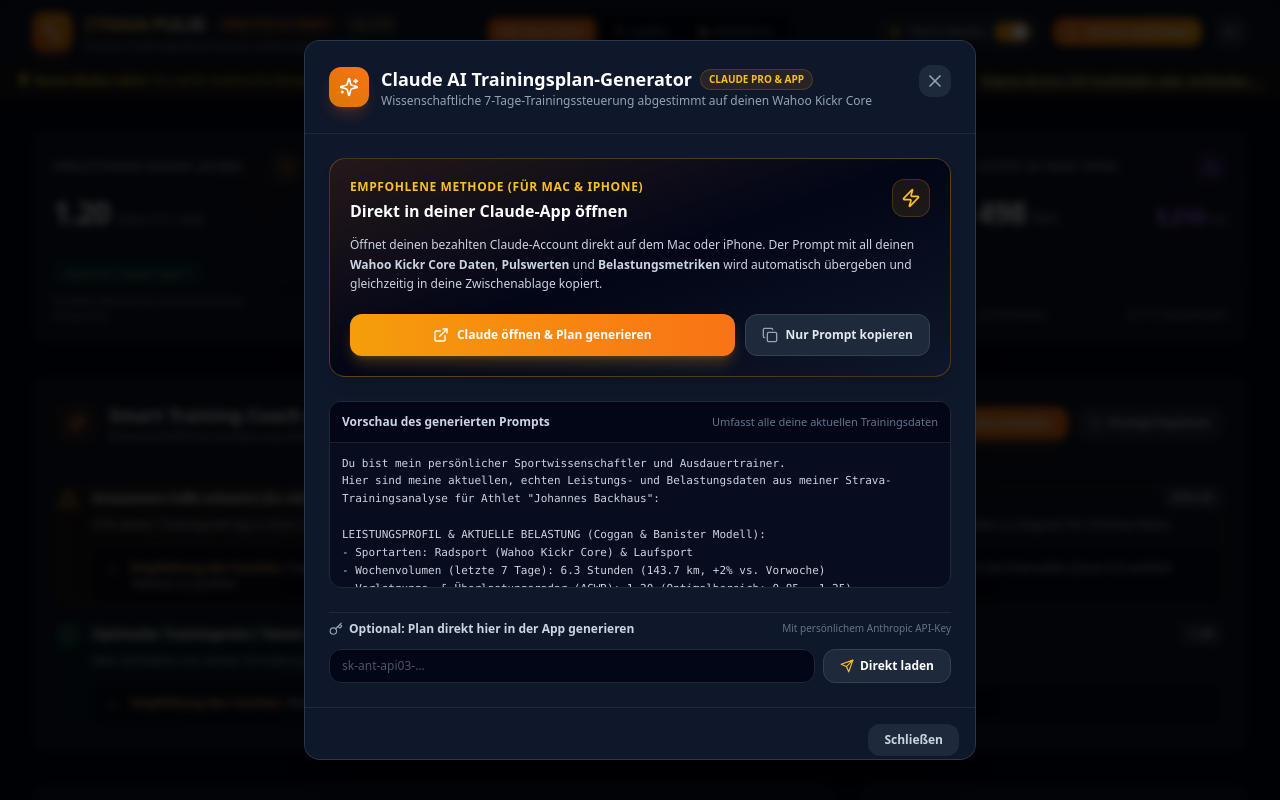
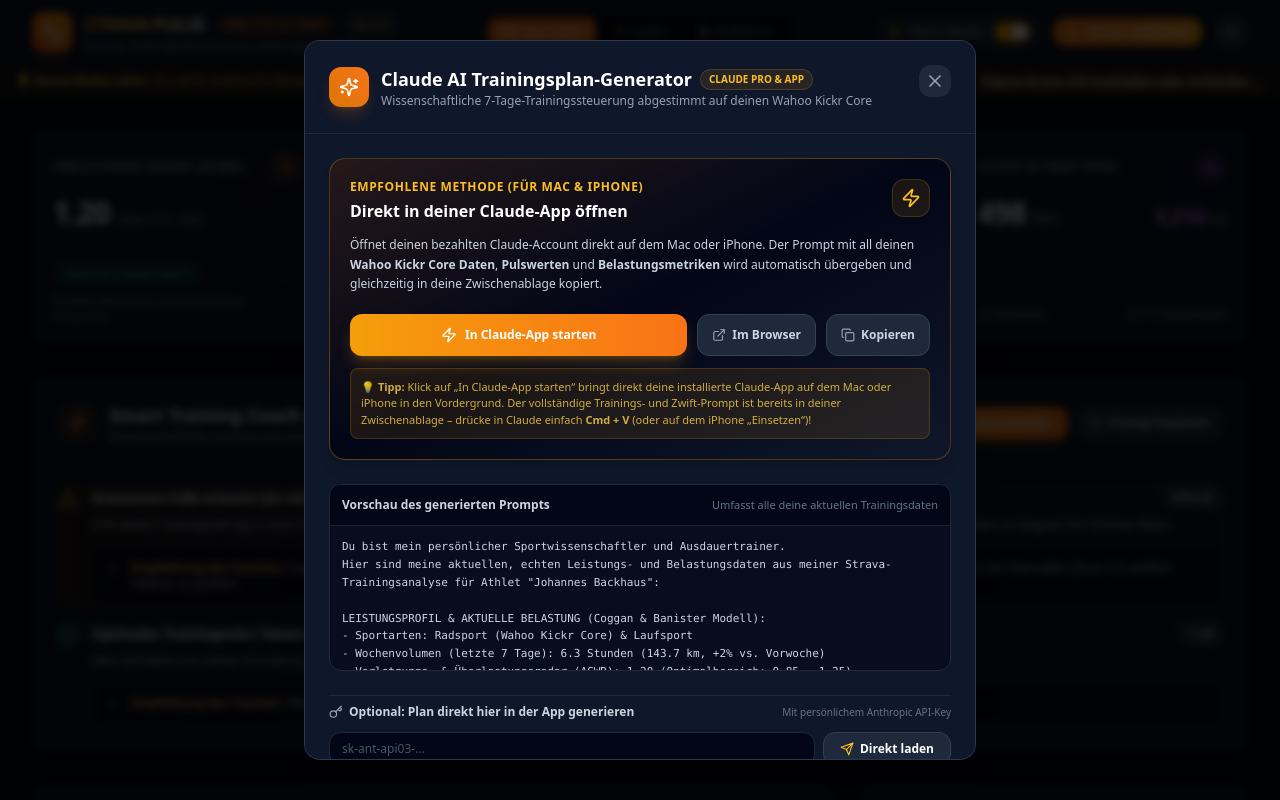
Before and after one commit to Jobacke/strava-analytics, a React (Vite) app: page / in a window 1280 px wide. Both pictures are taken after a click on the button "7-Tage-Plan mit Claude erstellen". Shown: the top 800 px of the page. Built offline with nearby package versions, Linux system fonts and the light colour scheme.

Commit message:
Bump to v1.3.1: Trigger native Claude app directly via claude:// deep link with clipboard auto-sync

```diff
--- a/package.json
+++ b/package.json
@@ -1,7 +1,7 @@
 {
   "name": "strava-training-analytics",
   "private": true,
-  "version": "1.3.0",
+  "version": "1.3.1",
   "type": "module",
   "scripts": {
     "dev": "vite",
--- a/src/components/ClaudeCoachModal.tsx
+++ b/src/components/ClaudeCoachModal.tsx
@@ -33,14 +33,29 @@
 
   if (!isOpen) return null;
 
-  // Handle Copy & Open Claude
-  const handleOpenClaude = () => {
+  // Handle Copy & Open Claude Native App (macOS & iOS)
+  const handleOpenClaudeApp = () => {
     navigator.clipboard.writeText(prompt);
     setCopied(true);
     setTimeout(() => setCopied(false), 3000);
 
-    // Open Claude.ai new chat with query parameter
-    // On Mac and iPhone with Claude installed, this seamlessly triggers Claude
+    // Direct deep-link to native Claude App on macOS and iOS
+    const appUrl = `claude://claude.ai/new?q=${encodeURIComponent(prompt)}`;
+
+    // Trigger deep-link via invisible element to avoid opening blank browser tab
+    const a = document.createElement('a');
+    a.href = appUrl;
+    document.body.appendChild(a);
+    a.click();
+    document.body.removeChild(a);
+  };
+
+  // Fallback to browser web interface
+  const handleOpenClaudeWeb = () => {
+    navigator.clipboard.writeText(prompt);
+    setCopied(true);
+    setTimeout(() => setCopied(false), 3000);
+
     const claudeUrl = `https://claude.ai/new?q=${encodeURIComponent(prompt)}`;
     window.open(claudeUrl, '_blank');
   };
@@ -151,30 +166,45 @@
 
             <div className="pt-2 flex flex-col sm:flex-row gap-2.5">
               <button
-                onClick={handleOpenClaude}
+                onClick={handleOpenClaudeApp}
                 className="flex-1 py-3 px-4 rounded-xl bg-gradient-to-r from-amber-500 to-orange-500 hover:from-amber-600 hover:to-orange-600 text-white font-bold text-xs shadow-lg shadow-amber-500/25 transition flex items-center justify-center gap-2"
+                title="Startet direkt die native Claude App auf macOS oder iOS"
               >
-                <ExternalLink className="w-4 h-4" />
-                <span>Claude öffnen & Plan generieren</span>
+                <Zap className="w-4 h-4 text-white" />
+                <span>In Claude-App starten</span>
+              </button>
+
+              <button
+                onClick={handleOpenClaudeWeb}
+                className="py-3 px-3.5 rounded-xl bg-slate-800 hover:bg-slate-700 text-slate-300 hover:text-white text-xs font-semibold border border-slate-700 transition flex items-center justify-center gap-1.5"
+                title="Falls du Claude lieber im Browser-Tab öffnen möchtest"
+              >
+                <ExternalLink className="w-3.5 h-3.5 text-slate-400" />
+                <span>Im Browser</span>
               </button>
 
               <button
                 onClick={handleCopyOnly}
-                className="py-3 px-4 rounded-xl bg-slate-800 hover:bg-slate-700 text-slate-200 text-xs font-semibold border border-slate-700 transition flex items-center justify-center gap-2"
+                className="py-3 px-3.5 rounded-xl bg-slate-800 hover:bg-slate-700 text-slate-300 text-xs font-semibold border border-slate-700 transition flex items-center justify-center gap-1.5"
+                title="Nur Text in Zwischenablage kopieren"
               >
                 {copied ? (
                   <>
-                    <Check className="w-4 h-4 text-emerald-400" />
+                    <Check className="w-3.5 h-3.5 text-emerald-400" />
                     <span className="text-emerald-400">Kopiert!</span>
                   </>
                 ) : (
                   <>
-                    <Copy className="w-4 h-4 text-slate-400" />
-                    <span>Nur Prompt kopieren</span>
+                    <Copy className="w-3.5 h-3.5 text-slate-400" />
+                    <span>Kopieren</span>
                   </>
                 )}
               </button>
             </div>
+
+            <p className="text-[11px] text-amber-300/80 bg-amber-500/10 p-2.5 rounded-lg border border-amber-500/20">
+              💡 <strong>Tipp:</strong> Klick auf „In Claude-App starten“ bringt direkt deine installierte Claude-App auf dem Mac oder iPhone in den Vordergrund. Der vollständige Trainings- und Zwift-Prompt ist bereits in deiner Zwischenablage – drücke in Claude einfach <strong>Cmd + V</strong> (oder auf dem iPhone „Einsetzen“)!
+            </p>
           </div>
 
           {/* Generated Plan View if present */}
--- a/src/version.ts
+++ b/src/version.ts
@@ -1,3 +1,3 @@
-export const APP_VERSION = 'v1.3.0';
-export const APP_RELEASE_NAME = 'Zwift & Claude AI Plan Integration';
+export const APP_VERSION = 'v1.3.1';
+export const APP_RELEASE_NAME = 'Native Claude App Deep Link & Zwift Workouts';
 export const APP_BUILD_DATE = '2026-10-25';
```
